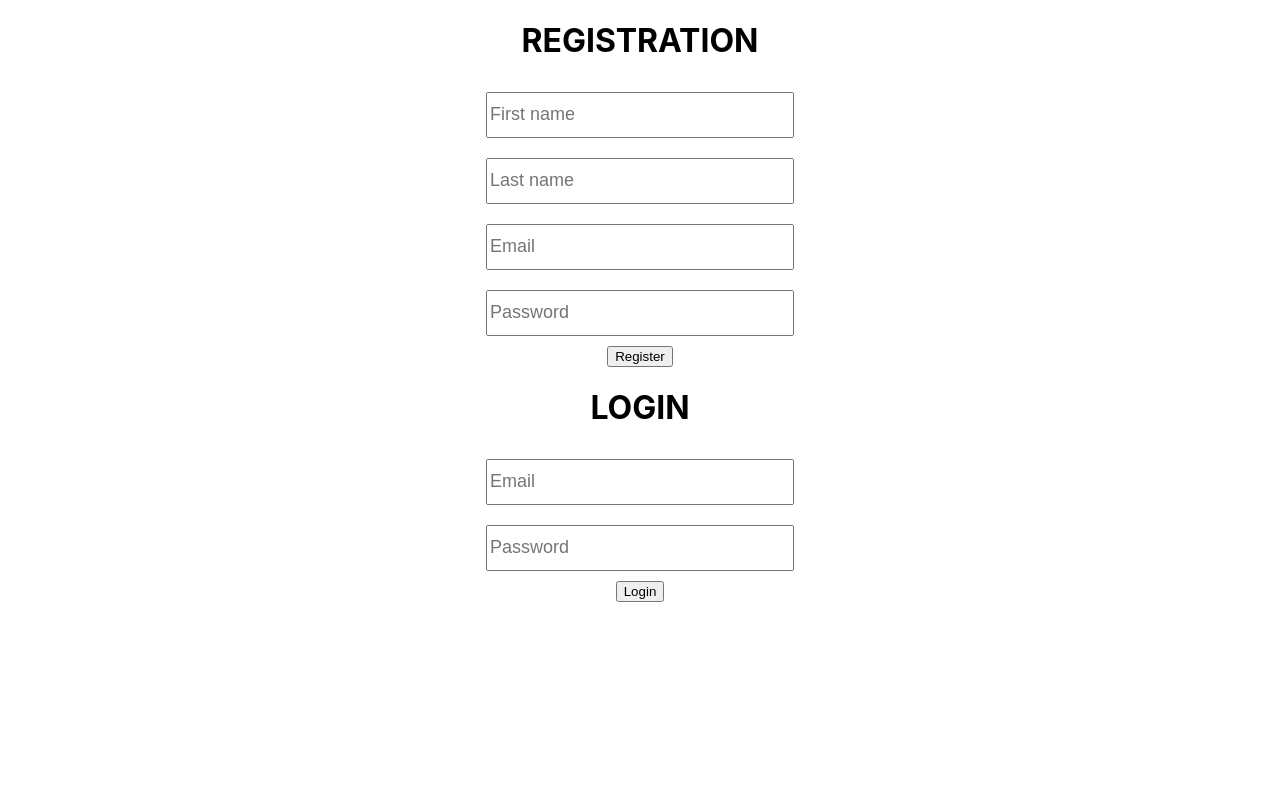
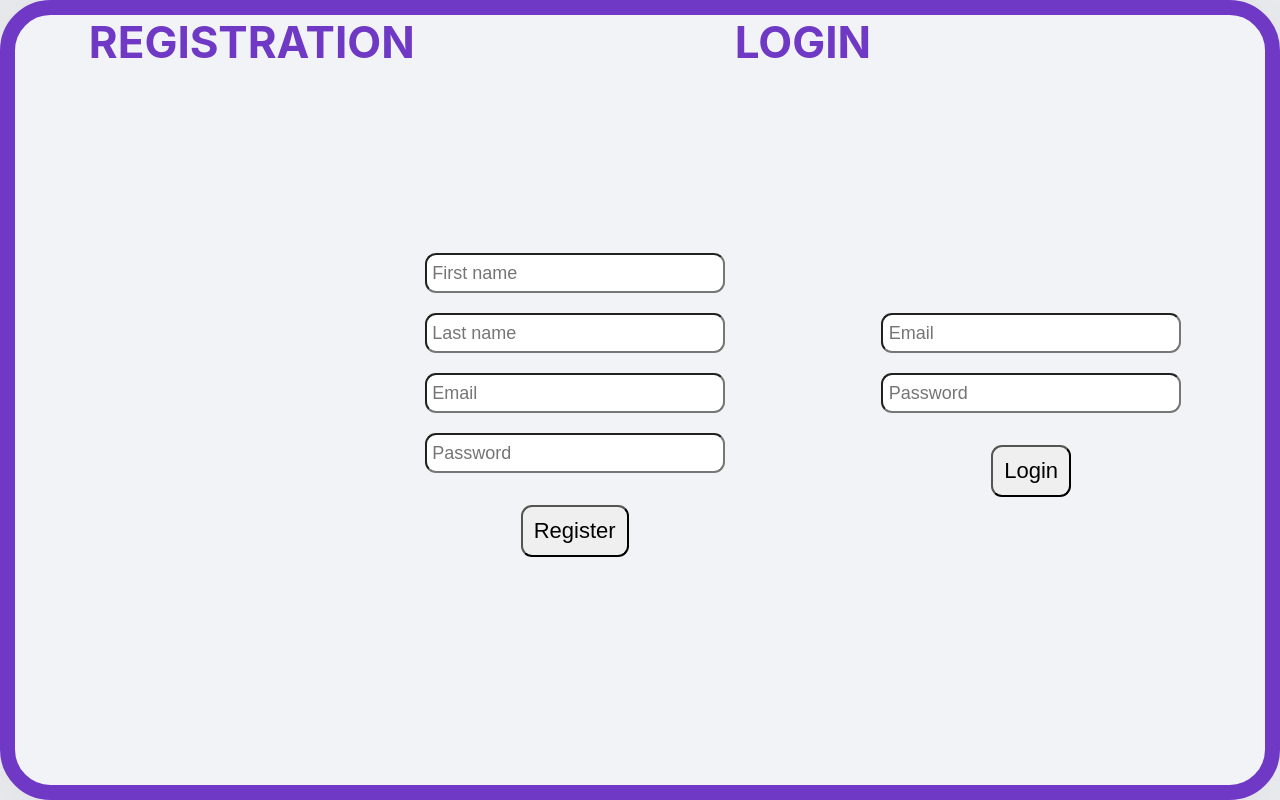
Before and after one commit to MoldirZh/publication_process, a React (Create React App) app in the folder client/: page / in a window 1280 px wide. Built offline with nearby package versions, Linux system fonts and the light colour scheme.

Commit message:
Update index.css

```diff
--- a/client/src/index.css
+++ b/client/src/index.css
@@ -5,9 +5,196 @@ body {
     sans-serif;
   -webkit-font-smoothing: antialiased;
   -moz-osx-font-smoothing: grayscale;
+    background-color: #F1F3F6;
+
 }
 
 code {
   font-family: source-code-pro, Menlo, Monaco, Consolas, 'Courier New',
     monospace;
 }
+
+
+
+@import url('https://fonts.googleapis.com/css2?family=Nunito&display=swap');
+
+* {
+    margin: 0;
+    padding: 0;
+    box-sizing: border-box;
+}
+
+html {
+    font-family: 'Nunito', sans-serif;
+    font-size: 22px;
+    color:  #6F38C5;
+}
+
+/* body {
+    min-height: 100vh;
+    background-color: #F1F3F6;
+} */
+
+
+
+.App {
+  display: flex;
+  flex-direction: row;
+  justify-content: center;
+  align-items: left;
+  min-height: 100vh;
+  padding: 1rem 0.5rem;
+  border: 15.1459px solid #6F38C5;
+  box-shadow: 0px 0px 200px rgba(0, 0, 0, 0.2);
+  border-radius: 50.4863px;
+  position: relative;
+
+  /* font-size: 20px; */
+  font-weight: bold;
+  margin: 0;
+  padding: 0;
+  outline-offset: 0.5em;
+  gap: 0;
+}
+
+/* .col {
+    display: flex;
+  flex-direction: row;
+  justify-content: center;
+  align-items: left;
+  min-height: 100vh;
+  padding: 1rem 0.5rem;
+  position: fixed;
+  outline-offset: 100%;
+  background-color: aqua;
+  margin:20px;
+  border-radius: 50.4863px;
+
+} */
+
+.column1 {
+    display: flex;
+    flex: 20%;
+    flex-direction: column;
+    justify-content: center;
+    align-items: center;
+    row-gap: 30px;
+    font-size:100%;
+    /* padding: none; */
+    background-color: #fff;
+    min-height: 100%;
+    padding: 1rem 0.5rem;
+    /* box-shadow: 0px 0px 200px rgba(0, 0, 0, 0.2); */
+    border-radius: 50.4863px 0 0 50.4863px;
+    position: center;
+    margin:0;
+  }
+  .column2 {
+    display: flex;
+    justify-content: center;
+    align-items: center;
+    flex: 60%;
+    padding: none;
+    background-color: white;
+    min-height: 100vh;
+    padding: 1rem 0.5rem;
+    border-radius: 0 50.4863px  50.4863px 0;
+    font-size:50px;
+  }
+
+section {
+    width: 100%;
+    max-width: 420px;
+    min-height: 400px;
+    display: flex;
+    flex-direction: column;
+    justify-content: flex-start;
+    padding: 1rem;
+    background-color: rgba(0,0,0,0.4);
+
+/* position: absolute;
+width: 213px;
+height: 54px;
+font-family: 'Crimson Pro';
+font-style: normal;
+font-weight: 700;
+font-size: 24px;
+line-height: 27px;
+color: #6F38C5; */
+}
+
+form {
+    display: flex;
+    flex-direction: column;
+    justify-content: space-evenly;
+    flex-grow: 1;
+    padding-bottom: 1rem;
+}
+
+a, a:visited {
+    color: #fff;
+}
+
+input[type="text"],
+input[type="password"],
+button,
+textarea {
+  font-family: 'Nunito', sans-serif;
+  font-size: 22px;
+  padding: 0.25rem;
+  border-radius: 0.5rem;
+}
+
+label,
+button {
+  margin-top: 1rem;
+}
+
+button {
+  padding: 0.5rem;
+}
+
+.instructions {
+    font-size: 0.75rem;
+    border-radius: 0.5rem;
+    background: #000;
+    color: #fff;
+    padding: 0.25rem;
+    position: relative;
+    bottom: -10px;
+}
+
+.instructions > svg {
+    margin-right: 0.25rem;
+}
+
+.offscreen {
+    position: absolute;
+    left: -9999px;
+}
+
+.hide {
+    display: none;
+}
+
+.valid {
+    color: limegreen;
+    margin-left: 0.25rem;
+}
+
+.invalid {
+    color: red;
+    margin-left: 0.25rem;
+}
+
+.errmsg {
+    background-color: lightpink;
+    color: firebrick;
+    font-weight: bold;
+    padding: 0.5rem;
+    margin-bottom: 0.5rem;
+}
+
+.line {
+    display: inline-block;
+}
```
